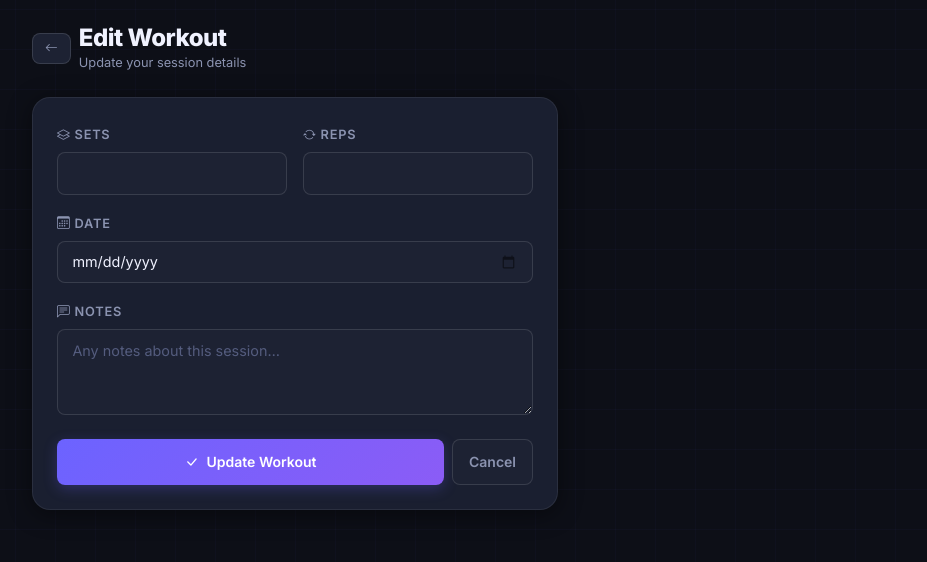
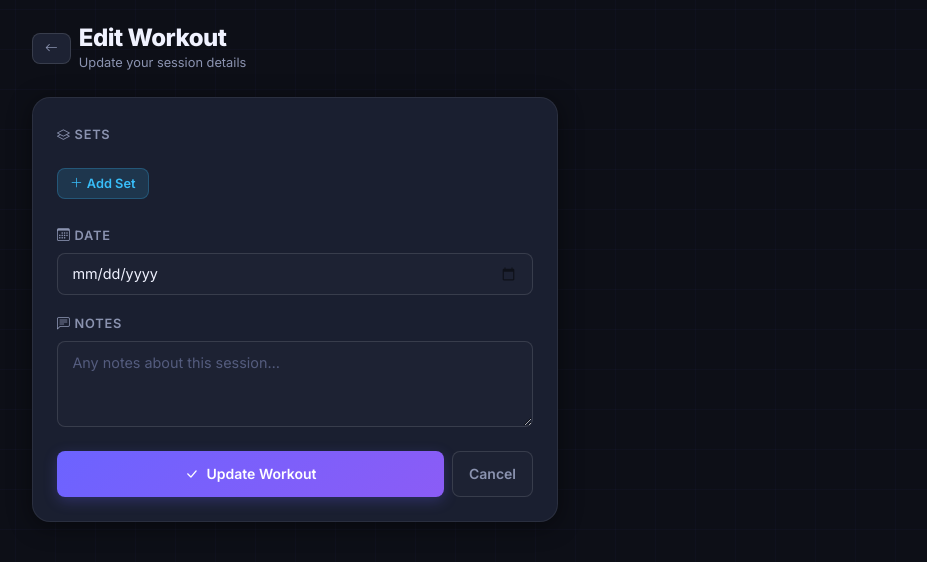
Before and after one commit to akarshanghawri/RepTrack, a Python web app: template templates/edit_workout.html in a window 1280 px wide. Shown: the part 71-633 px from the top of the page, without its empty margins (345-1272 px from the left). Run offline with Jinja, Linux system fonts and the light colour scheme; the template is opened without the code that fills it, so the values that code supplies are empty.

Commit message:
update edit workout

```diff
--- a/templates/edit_workout.html
+++ b/templates/edit_workout.html
@@ -19,18 +19,27 @@
         <div class="card p-4">
             <form method="POST">
 
-                <div class="row g-3 mb-3">
-                    <div class="col-6">
-                        <label class="form-label"><i class="bi bi-layers me-1"></i>Sets</label>
-                        <input type="number" name="sets" class="form-control"
-                               value="{{ workout.sets }}" min="1" required>
+                <div id="sets-container" class="mb-3">
+                    <label class="form-label"><i class="bi bi-layers me-1"></i>Sets</label>
+
+                    {% for s in workout.sets | sort(attribute='set_number') %}
+                    <div class="set-row d-flex gap-2 align-items-center mb-2">
+                        <span style="color:var(--text-muted); font-size:0.85rem; width:55px;">
+                            Set {{ s.set_number }}
+                        </span>
+                        <input type="number" name="reps" class="form-control"
+                            placeholder="Reps" min="1" value="{{ s.reps }}" required>
+                        <input type="number" name="weight" class="form-control"
+                            placeholder="kg" min="0" step="0.5"
+                            value="{{ s.weight if s.weight else '' }}">
+                        <button type="button" class="btn btn-sm btn-outline-danger remove-set">✕</button>
                     </div>
-                    <div class="col-6">
-                        <label class="form-label"><i class="bi bi-arrow-repeat me-1"></i>Reps</label>
-                        <input type="number" name="reps" class="form-control"
-                               value="{{ workout.reps }}" min="1" required>
-                    </div>
+                    {% endfor %}
                 </div>
+
+                <button type="button" class="btn btn-sm btn-info mb-4" id="add-set">
+                    <i class="bi bi-plus-lg me-1"></i>Add Set
+                </button>
 
                 <div class="mb-3">
                     <label class="form-label"><i class="bi bi-calendar3 me-1"></i>Date</label>
@@ -58,4 +67,48 @@
 
     </div>
 </div>
+
+<script>
+    const container = document.getElementById('sets-container')
+    const addBtn = document.getElementById('add-set')
+
+    addBtn.addEventListener('click', () => {
+        const rows = container.querySelectorAll('.set-row')
+        const newRow = rows[0].cloneNode(true)
+
+        newRow.querySelector('span').textContent = `Set ${rows.length + 1}`
+
+        newRow.querySelectorAll('input').forEach(input => input.value = '')
+
+        container.appendChild(newRow)
+        updateRemoveButtons()
+    })
+
+    // Remove a set row
+    container.addEventListener('click', (e) => {
+        if (e.target.classList.contains('remove-set')) {
+            e.target.closest('.set-row').remove()
+            renumberSets()
+            updateRemoveButtons()
+        }
+    })
+
+    // Renumber "Set 1", "Set 2" etc after a removal
+    function renumberSets() {
+        container.querySelectorAll('.set-row').forEach((row, i) => {
+            row.querySelector('span').textContent = `Set ${i + 1}`
+        })
+    }
+
+    // Hide remove button when only 1 set remains
+    function updateRemoveButtons() {
+        const rows = container.querySelectorAll('.set-row')
+        rows.forEach(row => {
+            row.querySelector('.remove-set').style.display = rows.length === 1 ? 'none' : ''
+        })
+    }
+
+    updateRemoveButtons() // run on load
+</script>
+
 {% endblock %}
--- a/templates/index.html
+++ b/templates/index.html
@@ -29,8 +29,8 @@
     <thead>
         <tr>
             <th><i class="bi bi-calendar3 me-1"></i>Date</th>
+            <th><i class="bi bi-activity me-1"></i>Exercise</th>
             <th><i class="bi bi-layers me-1"></i>Sets</th>
-            <th><i class="bi bi-activity me-1"></i>Exercise</th>
             <th><i class="bi bi-chat-left-text me-1"></i>Notes</th>
             <th style="width:140px;">Actions</th>
         </tr>
```
Also changed, not shown: main.py (+17 -2 lines).
